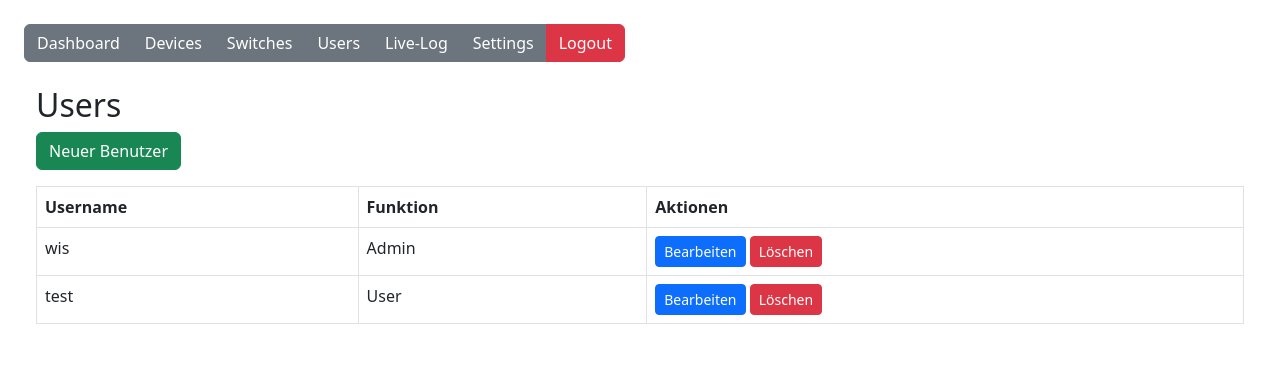
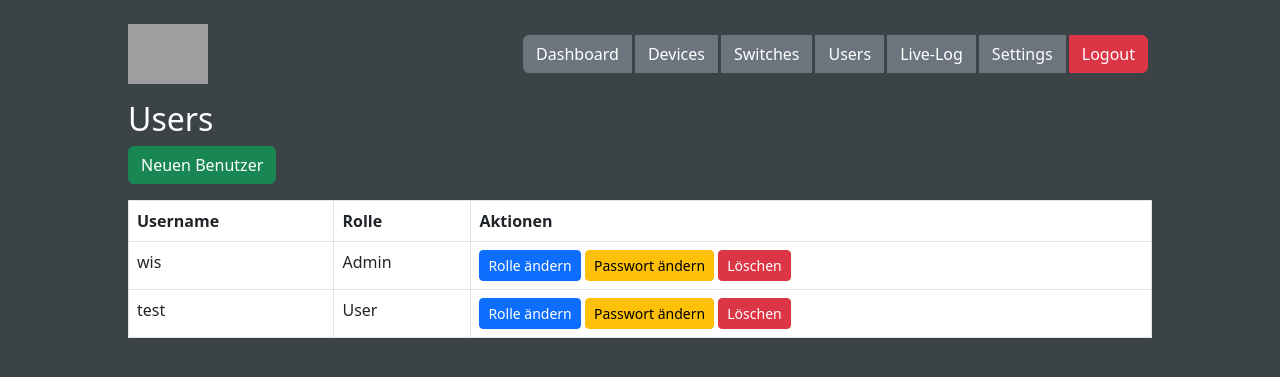
Before and after one commit to alientim/Aruba-PoE, a Flask app: page /users in a window 1280 px wide. Shown: the top 377 px of the page. Run offline with Flask 3, Linux system fonts and the light colour scheme; a user stored in the database is signed in; data comes from the database, SQL or seed files in the repository; both versions use the stored data as it was after the commit; parts of the project's set-up code (start-up, migrations or seed data) failed here and were passed over; some libraries are stand-ins or nearby versions; grey boxes are pictures that could not be loaded.

Commit message:
Improvement

```diff
--- a/srv/poe_manager/app.py
+++ b/srv/poe_manager/app.py
@@ -1,8 +1,7 @@
-#!/usr/bin/env python3
+#u!/usr/bin/env python3
 from flask import Flask, render_template, request, redirect, url_for, flash
 from flask_login import LoginManager, login_user, login_required, logout_user, UserMixin, current_user
 from flask_bcrypt import Bcrypt
-from werkzeug.security import generate_password_hash
 from cryptography.fernet import Fernet
 import sqlite3
 import glob, os, re
@@ -343,43 +342,74 @@ def users():
         return redirect(url_for("index"))
 
     conn = sqlite3.connect("sqlite.db")
-    conn.row_factory = sqlite3.Row  # wichtig für Template
+    conn.row_factory = sqlite3.Row
     c = conn.cursor()
 
-    # Neues Benutzer hinzufügen
     if request.method == "POST":
+
+        # Neuen Benutzer hinzufügen
         if "add_user" in request.form:
-            username = request.form["username"]
-            password = generate_password_hash(request.form["password"])
-            is_admin = 1 if "is_admin" in request.form else 0
-            try:
-                c.execute("INSERT INTO users (username, password, is_admin) VALUES (?, ?, ?)",
-                          (username, password, is_admin))
+            username = request.form["username"].strip()
+            password = request.form["password"].strip()
+            is_admin = int(request.form.get("is_admin", 0))
+
+            if username and password:
+                pw_hash = bcrypt.generate_password_hash(password).decode("utf-8")
+                try:
+                    c.execute(
+                        "INSERT INTO users (username, password, is_admin) VALUES (?, ?, ?)",
+                        (username, pw_hash, is_admin)
+                    )
+                    conn.commit()
+                    flash(f"Benutzer '{username}' erfolgreich angelegt!")
+                except sqlite3.IntegrityError:
+                    flash("Benutzername existiert bereits!")
+            else:
+                flash("Username und Passwort dürfen nicht leer sein!")
+
+        # Rolle ändern
+        elif "change_role" in request.form:
+            user_id = request.form["user_id"]
+            username = request.form.get("username", "").strip()
+            is_admin = int(request.form.get("is_admin", 0))
+            if username:
+                c.execute(
+                    "UPDATE users SET username=?, is_admin=? WHERE id=?",
+                    (username, is_admin, user_id)
+                )
                 conn.commit()
-                flash(f"Benutzer {username} hinzugefügt!")
-            except sqlite3.IntegrityError:
-                flash("Benutzername existiert bereits!")
+                flash("Rolle und Username geändert!")
+            else:
+                flash("Username darf nicht leer sein!")
 
-        if "delete_user" in request.form:
+        # Passwort ändern
+        elif "change_password" in request.form:
+            user_id = request.form["user_id"]
+            new_password = request.form.get("new_password", "").strip()
+            if new_password:
+                pw_hash = bcrypt.generate_password_hash(new_password).decode("utf-8")
+                c.execute(
+                    "UPDATE users SET password=? WHERE id=?",
+                    (pw_hash, user_id)
+                )
+                conn.commit()
+                flash("Passwort erfolgreich geändert!")
+            else:
+                flash("Passwort darf nicht leer sein!")
+
+        # Benutzer löschen
+        elif "delete_user" in request.form:
             user_id = request.form["delete_user"]
             c.execute("DELETE FROM users WHERE id=?", (user_id,))
             conn.commit()
             flash("Benutzer gelöscht!")
 
-        if "edit_user" in request.form:
-            user_id = request.form["user_id"]
-            username = request.form["username"]
-            is_admin = 1 if "is_admin" in request.form else 0
-            c.execute("UPDATE users SET username=?, is_admin=? WHERE id=?",
-                      (username, is_admin, user_id))
-            conn.commit()
-            flash("Benutzer geändert!")
-
-    # Alle Benutzer laden
+    # Alle Benutzer laden (GET oder nach POST)
     c.execute("SELECT id, username, is_admin FROM users")
     users_list = c.fetchall()
     conn.close()
 
+    # Direkt rendern, Flash-Messages werden angezeigt
     return render_template("users.html", users=users_list)
 
 if __name__ == "__main__":
--- a/srv/poe_manager/static/css/style.css
+++ b/srv/poe_manager/static/css/style.css
@@ -1,5 +1,10 @@
 body {
     padding: 20px;
+    background: #3c4346;
+}
+
+h1, h2, h3, h4, h5, h6 {
+    color: #fff;
 }
 
 .table-dark {
@@ -46,3 +51,54 @@ pre {
     color: red;
     font-weight: bold;
 }
+
+.content-wrapper {
+    max-width: 1024px;
+    margin-left: auto;
+    margin-right: auto;
+}
+
+.navbar {
+    display: flex;
+    justify-content: flex-end;
+}
+
+.navbar-container {
+    display: flex;
+    justify-content: space-between; /* Logo links, Navbar rechts */
+    align-items: center;
+    margin-bottom: 1rem;
+}
+
+.navbar-buttons .btn {
+    margin-right: 0.25rem; /* kleine Lücke zwischen Buttons */
+}
+
+.navbar-logo img {
+    display: flex;
+    justify-content: flex-start;
+    height: 60px; /* Logo Höhe, kann angepasst werden */
+}
+
+#log-container {
+    position: relative;
+    height: calc(100vh - 150px); /* Füllt die Seite minus Header */
+}
+
+#log-box {
+    height: 97%;
+    overflow: auto;
+    white-space: pre-wrap;
+    font-family: monospace;
+    border: 1px solid #dee2e6; /* Bootstrap-like border */
+    padding: 1rem;
+    background-color: #f8f9fa;
+}
+
+#refresh-timer {
+    position: absolute;
+    bottom: 10px;
+    right: 10px;
+    font-size: 0.9em;
+    color: gray;
+}
--- a/srv/poe_manager/templates/base.html
+++ b/srv/poe_manager/templates/base.html
@@ -7,9 +7,15 @@
 </head>
 <body class="p-4">
 
-<!-- Navbar -->
-<nav class="mb-4">
-    <div class="btn-group" role="group">
+<div class="content-wrapper">
+
+    <!-- Logo + Navbar -->
+    <div class="navbar-container">
+        <div class="navbar-logo">
+            <img src="{{ url_for('static', filename='images/logo.png') }}" alt="Logo">
+        </div>
+        <div class="navbar">
+            <div class="navbar-buttons btn-group" role="group">
                 <a href="{{ url_for('index') }}" class="btn btn-secondary">Dashboard</a>
                 <a href="{{ url_for('devices') }}" class="btn btn-secondary">Devices</a>
                 {% if current_user.is_admin %}
@@ -20,13 +26,41 @@
                 {% endif %}
                 <a href="{{ url_for('logout') }}" class="btn btn-danger">Logout</a>
             </div>
-</nav>
+        </div>
+    </div>
+
+    <!-- Flash Messages -->
+    {% with messages = get_flashed_messages() %}
+      {% if messages %}
+        <div id="flash-messages" class="mt-2">
+          {% for message in messages %}
+            <div class="alert alert-info alert-dismissible fade show" role="alert">
+              {{ message }}
+              <button type="button" class="btn-close" data-bs-dismiss="alert" aria-label="Close"></button>
+            </div>
+          {% endfor %}
+        </div>
+      {% endif %}
+    {% endwith %}
 
     <!-- Content -->
-<div class="container-fluid">
+    <div>
         {% block content %}{% endblock %}
     </div>
 
+</div>
+
 <script src="{{ url_for('static', filename='js/bootstrap.bundle.min.js') }}"></script>
+<script>
+// Automatisch alle Alerts nach 5 Sekunden ausblenden
+document.addEventListener("DOMContentLoaded", function() {
+    setTimeout(() => {
+        const alerts = document.querySelectorAll('#flash-messages .alert');
+        alerts.forEach(alert => {
+            bootstrap.Alert.getOrCreateInstance(alert).close();
+        });
+    }, 5000);
+});
+</script>
 </body>
 </html>
--- a/srv/poe_manager/templates/devices.html
+++ b/srv/poe_manager/templates/devices.html
@@ -10,8 +10,6 @@
     </div>
   {% endif %}
 {% endwith %}
-
-<p>Prüfintervall: <strong>{{ interval }} Minuten</strong></p>
 
 {% if current_user.is_admin %}
 <h4>Neues Gerät hinzufügen</h4>
--- a/srv/poe_manager/templates/users.html
+++ b/srv/poe_manager/templates/users.html
@@ -5,14 +5,14 @@
 
 {% if current_user.is_admin %}
 <!-- Button Neues User-Popup -->
-<button class="btn btn-success mb-3" data-bs-toggle="modal" data-bs-target="#userModal" onclick="openUserModal()">Neuer Benutzer</button>
+<button class="btn btn-success mb-3" data-bs-toggle="modal" data-bs-target="#userModal" onclick="openUserModal()">Neuen Benutzer</button>
 {% endif %}
 
 <table class="table table-bordered">
     <thead>
         <tr>
             <th>Username</th>
-            <th>Funktion</th>
+            <th>Rolle</th>
             {% if current_user.is_admin %}<th>Aktionen</th>{% endif %}
         </tr>
     </thead>
@@ -23,8 +23,21 @@
             <td>{% if u['is_admin'] %}Admin{% else %}User{% endif %}</td>
             {% if current_user.is_admin %}
             <td>
-                <button class="btn btn-primary btn-sm" data-bs-toggle="modal" data-bs-target="#userModal"
-                    onclick="openUserModal({{ u['id'] }}, '{{ u['username'] }}', {{ u['is_admin'] }})">Bearbeiten</button>
+                <!-- Rolle ändern -->
+                <button class="btn btn-primary btn-sm" data-bs-toggle="modal"
+                        data-bs-target="#roleModal"
+                        onclick="openRoleModal({{ u['id'] }}, '{{ u['username'] }}', {{ u['is_admin'] }})">
+                    Rolle ändern
+                </button>
+
+                <!-- Passwort ändern -->
+                <button class="btn btn-warning btn-sm" data-bs-toggle="modal"
+                        data-bs-target="#passwordModal"
+                        onclick="openPasswordModal({{ u['id'] }}, '{{ u['username'] }}')">
+                    Passwort ändern
+                </button>
+
+                <!-- Benutzer löschen -->
                 <form method="post" style="display:inline;">
                     <button name="delete_user" value="{{ u['id'] }}" class="btn btn-danger btn-sm"
                         onclick="return confirm('Willst du den Benutzer wirklich löschen?');">Löschen</button>
@@ -36,36 +49,95 @@
     </tbody>
 </table>
 
-<!-- Modal -->
+<!-- Modal für neuen Benutzer -->
 <div class="modal fade" id="userModal" tabindex="-1" aria-hidden="true">
   <div class="modal-dialog">
     <div class="modal-content">
       <form method="post" id="userForm">
         <div class="modal-header">
-          <h5 class="modal-title" id="userModalTitle">Benutzer</h5>
+          <h5 class="modal-title">Neuen Benutzer anlegen</h5>
           <button type="button" class="btn-close" data-bs-dismiss="modal"></button>
         </div>
         <div class="modal-body">
-            <input type="hidden" name="user_id" id="user_id">
-            <input type="hidden" name="edit_user" id="edit_user">
             <div class="mb-3">
                 <label>Username</label>
-                <input type="text" name="username" id="modal_username" class="form-control" required>
+                <input type="text" name="username" class="form-control" required>
             </div>
             <div class="mb-3">
                 <label>Passwort</label>
-                <input type="password" name="password" id="modal_password" class="form-control" placeholder="Nur eintragen, wenn Passwort geändert werden soll">
+                <input type="password" name="password" class="form-control" required>
             </div>
             <div class="mb-3">
                 <label>Rolle</label>
-                <select name="is_admin" id="modal_is_admin" class="form-control">
+                <select name="is_admin" class="form-control">
                     <option value="0">User</option>
                     <option value="1">Admin</option>
                 </select>
             </div>
         </div>
         <div class="modal-footer">
-          <button type="submit" class="btn btn-primary">Speichern</button>
+          <button type="submit" name="add_user" value="1" class="btn btn-success">Benutzer anlegen</button>
+          <button type="button" class="btn btn-secondary" data-bs-dismiss="modal">Abbrechen</button>
+        </div>
+      </form>
+    </div>
+  </div>
+</div>
+
+<!-- Modal für Rolle ändern -->
+<div class="modal fade" id="roleModal" tabindex="-1" aria-hidden="true">
+  <div class="modal-dialog">
+    <div class="modal-content">
+      <form method="post" id="roleForm">
+        <div class="modal-header">
+          <h5 class="modal-title">Rolle ändern</h5>
+          <button type="button" class="btn-close" data-bs-dismiss="modal"></button>
+        </div>
+        <div class="modal-body">
+            <input type="hidden" name="user_id" id="role_user_id">
+            <div class="mb-3">
+                <label>Username</label>
+                <input type="text" name="username" id="role_username" class="form-control" required>
+            </div>
+            <div class="mb-3">
+                <label>Rolle</label>
+                <select name="is_admin" id="role_is_admin" class="form-control">
+                    <option value="0">User</option>
+                    <option value="1">Admin</option>
+                </select>
+            </div>
+        </div>
+        <div class="modal-footer">
+          <button type="submit" name="change_role" value="1" class="btn btn-primary">Rolle ändern</button>
+          <button type="button" class="btn btn-secondary" data-bs-dismiss="modal">Abbrechen</button>
+        </div>
+      </form>
+    </div>
+  </div>
+</div>
+
+<!-- Modal für Passwort ändern -->
+<div class="modal fade" id="passwordModal" tabindex="-1" aria-hidden="true">
+  <div class="modal-dialog">
+    <div class="modal-content">
+      <form method="post" id="passwordForm">
+        <div class="modal-header">
+          <h5 class="modal-title">Passwort ändern</h5>
+          <button type="button" class="btn-close" data-bs-dismiss="modal"></button>
+        </div>
+        <div class="modal-body">
+            <input type="hidden" name="user_id" id="password_user_id">
+            <div class="mb-3">
+                <label>Username</label>
+                <input type="text" name="username" id ="password_username" class="form-control" readonly>
+            </div>
+            <div class="mb-3">
+                <label>Neues Passwort</label>
+                <input type="password" name="new_password" class="form-control" required>
+            </div>
+        </div>
+        <div class="modal-footer">
+          <button type="submit" name="change_password" value="1" class="btn btn-warning">Passwort ändern</button>
           <button type="button" class="btn btn-secondary" data-bs-dismiss="modal">Abbrechen</button>
         </div>
       </form>
@@ -74,13 +146,21 @@
 </div>
 
 <script>
-function openUserModal(id=null, username='', is_admin=0) {
-    document.getElementById('user_id').value = id || '';
-    document.getElementById('modal_username').value = username || '';
-    document.getElementById('modal_password').value = '';
-    document.getElementById('modal_is_admin').value = is_admin;
-    document.getElementById('edit_user').value = id ? 1 : '';
-    document.getElementById('userModalTitle').innerText = id ? 'Benutzer bearbeiten' : 'Neuen Benutzer anlegen';
+function openUserModal() {
+    document.getElementById('userForm').reset();
+}
+
+function openRoleModal(user_id, username, is_admin) {
+    document.getElementById('role_user_id').value = user_id;
+    document.getElementById('role_username').value = username;
+    document.getElementById('role_is_admin').value = is_admin;
+}
+
+function openPasswordModal(user_id, username) {
+    document.getElementById('password_user_id').value = user_id;
+    document.getElementById('password_username').value = username;
+    // Nur das Passwort-Feld zurücksetzen
+    document.querySelector("#passwordForm input[name='new_password']").value = "";
 }
 </script>
 
```
Also changed, not shown: srv/poe_manager/templates/logs.html (+18 -1 lines), srv/poe_manager/sqlite.db. Lines whose indentation alone changed are shown as unchanged.
